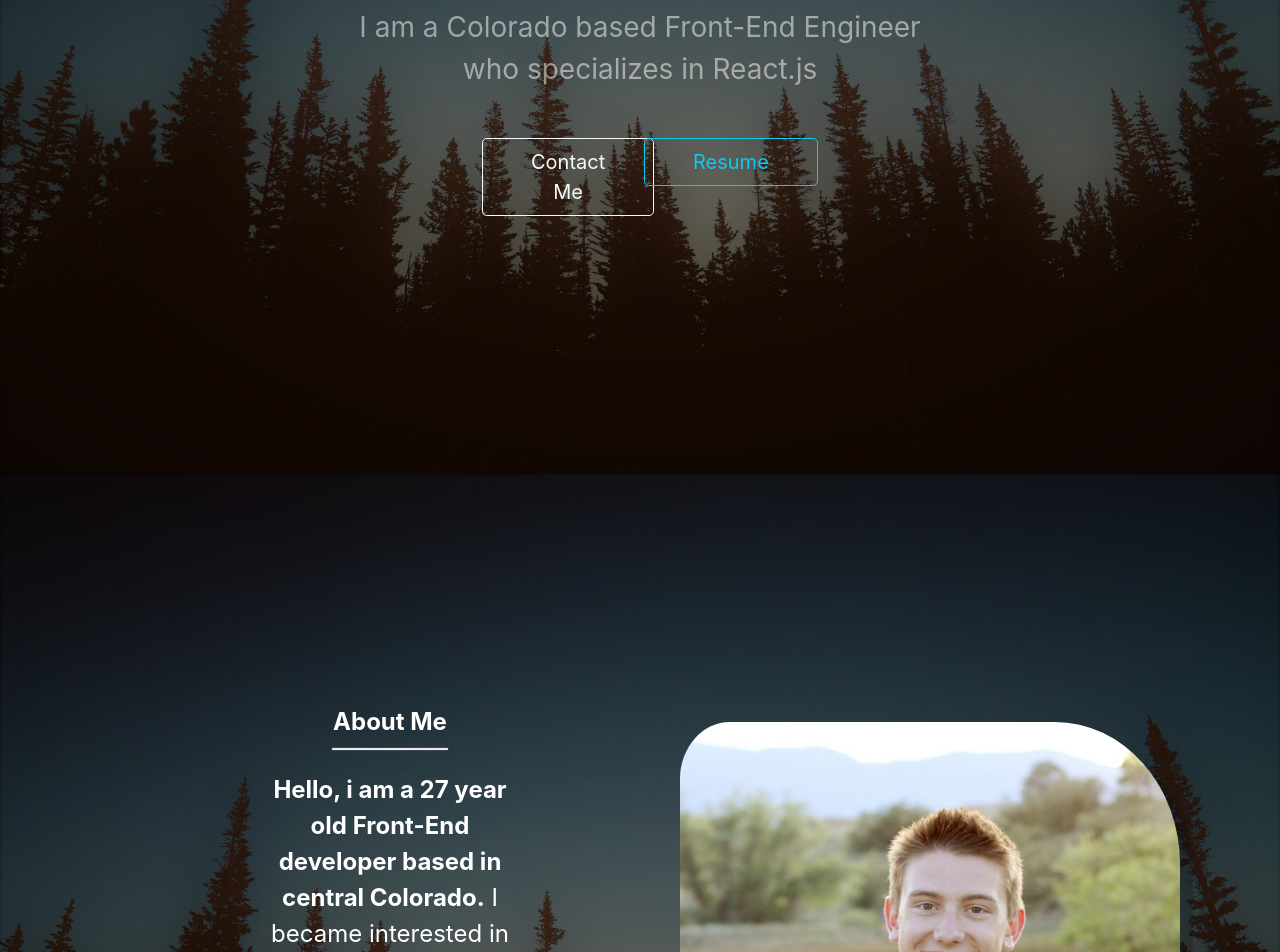
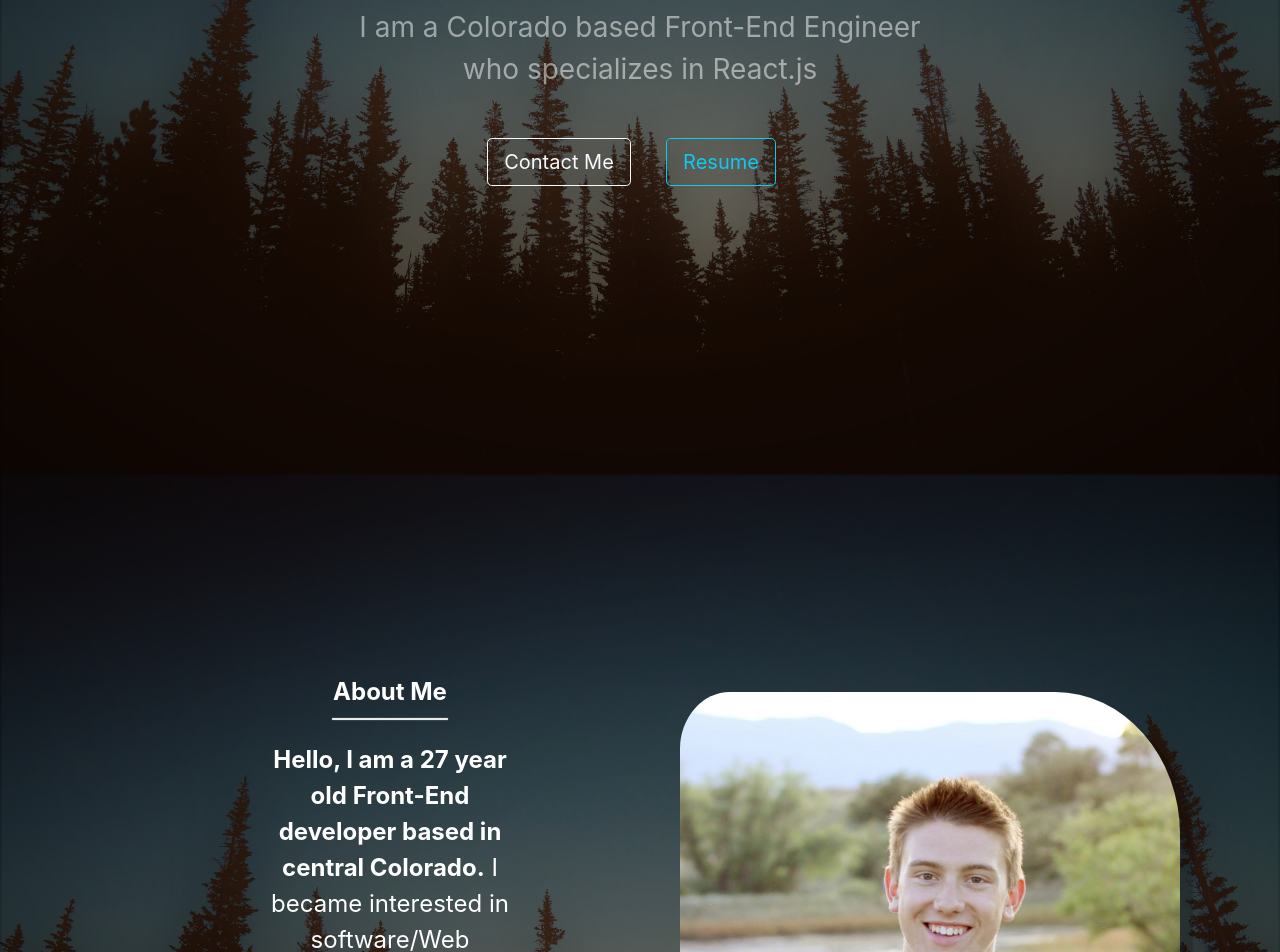
Before and after one commit to Braden-C/portfoliowebsite, a React (Create React App) app: page / in a window 1280 px wide. Shown: the part 380-1332 px from the top of the page. Built offline with nearby package versions, Linux system fonts and the light colour scheme.

Commit message:
adjust syling and correct punctuation

```diff
--- a/src/App.css
+++ b/src/App.css
@@ -139,6 +139,10 @@ p {
     padding-bottom: 8rem !important;
 }
 
+.btn-lg {
+    white-space: nowrap;
+}
+
 
 .container-md {
     width: 50%;
@@ -225,13 +229,17 @@ p {
 
 /* || ANIMATIONS */
 
-@keyframes slidein {}
+@keyframes slide-in-right {
+    0% {
+        opacity: 0;
+        transform: translateX(50vw);
+    }
 
-
-
-
-
-
+    100% {
+        opacity: 1;
+        transform: translateX(0);
+    }
+}
 
 /* || SCALING FOR MOBILE  */
 
@@ -279,10 +287,6 @@ p {
         width: 250px;
     }
 
-    /* .col-lg-3 {
-        padding-top: 125px;
-    } */
-
     .container-md {
         padding-top: 50px;
         padding-bottom: 100px;
--- a/src/Components/AboutMe.js
+++ b/src/Components/AboutMe.js
@@ -1,7 +1,5 @@
 import React from "react";
 import Header from "./Header";
-
-
 const technologies = [
     "HTML",
     "CSS",
@@ -28,7 +26,7 @@ const AboutMe = (props) => {
             <div className="container-md">
                 <Header label="About Me" />
                 <p className="Lead">
-                    <strong> Hello, i am a 27 year old Front-End developer based in central Colorado.</strong>
+                    <strong> Hello, I am a 27 year old Front-End developer based in central Colorado.</strong>
                     <span> I became interested in software/Web development at a very young age, My passion for technology and gaming has only grown over the years and lead me to pursue a career in tech.</span>
                 </p>
                 <span className="sub-header">Technologies: </span>
--- a/src/Components/Hero.js
+++ b/src/Components/Hero.js
@@ -10,10 +10,10 @@ const Hero = (props) => {
                         <p className="fs-3 mb-5 text-white-50">I am a Colorado based Front-End Engineer who specializes in React.js</p>
                         <div className="d-grid gap-2 d-sm-flex justify-content-sm-center">
                             <div className="col col-lg-3">
-                                <a className="btn btn-outline-light bg-opacity-25 btn-lg px-5" role="button" href="mailto:bradencchapman@yahoo.com">Contact Me</a>
+                                <a className="btn btn-outline-light bg-opacity-25 btn-lg" role="button" href="mailto:bradencchapman@yahoo.com">Contact Me</a>
                             </div>
                             <div className="col col-lg-3">
-                                <a className="btn btn-outline-info bg-opacity-25 btn-lg px-5" download="Braden Chapman Resume" role="button" href="Braden_Chapman_Resume.pdf">Resume</a>
+                                <a className="btn btn-outline-info bg-opacity-25 btn-lg" download="Braden Chapman Resume" role="button" href="Braden_Chapman_Resume.pdf">Resume</a>
                             </div>
                         </div>
                     </div>
```
